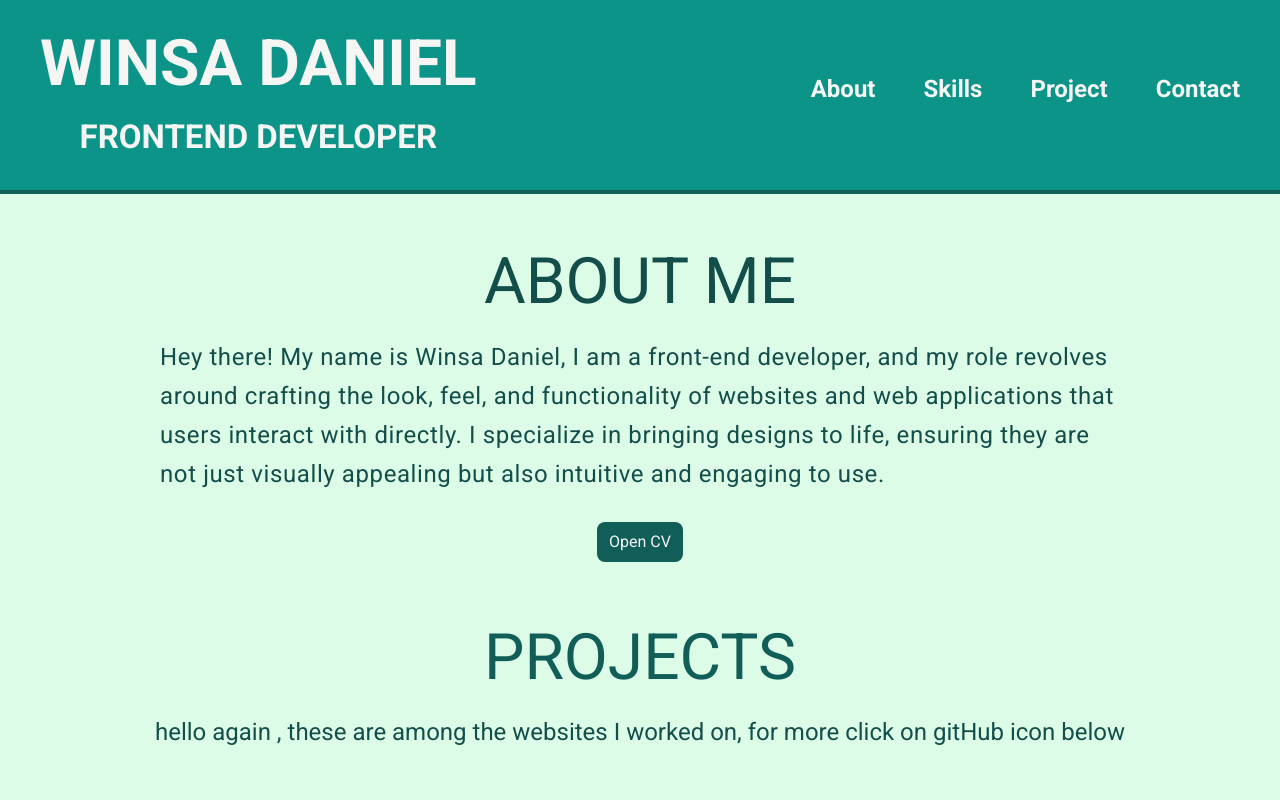
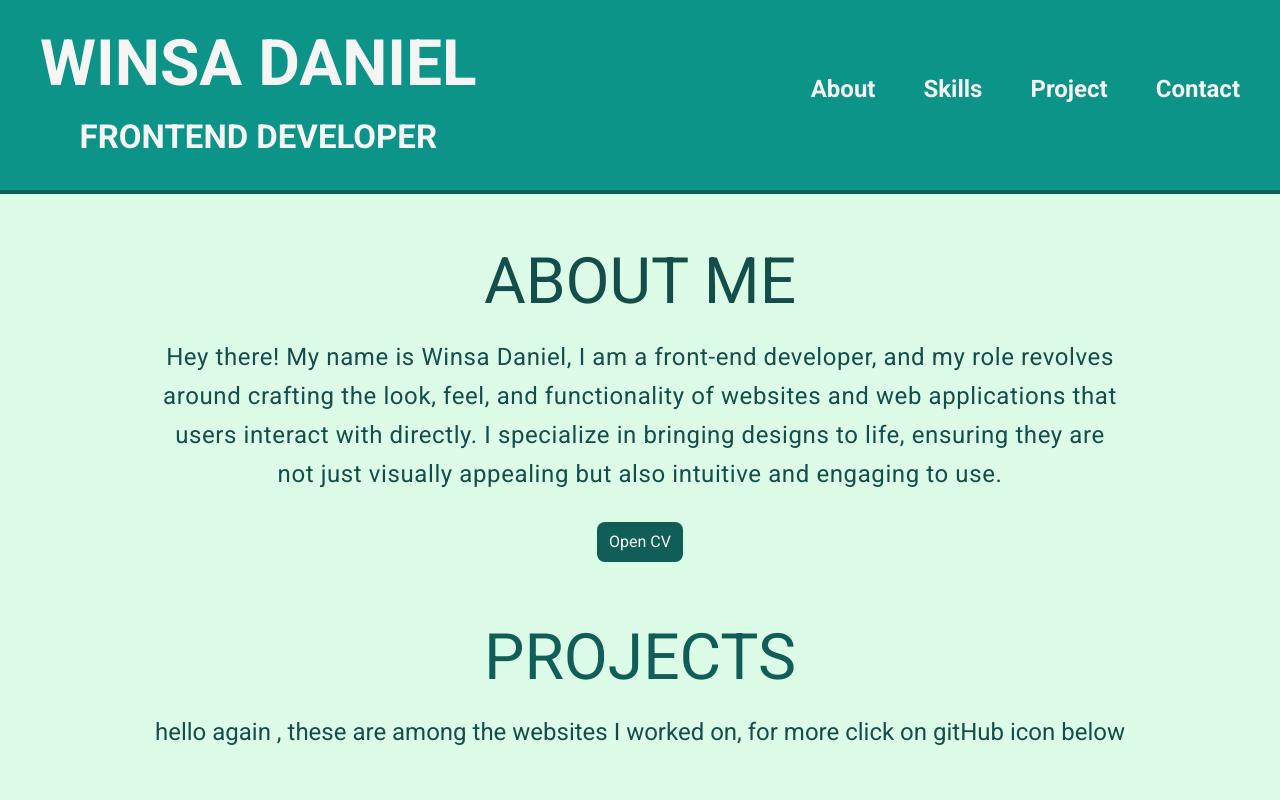
Before and after one commit to WinsaDaniel/winsa-portfolio, a React (Vite) app: page / in a window 1280 px wide. Shown: the top 800 px of the page. Built offline with nearby package versions, Linux system fonts and the light colour scheme; some icons are missing; a web font is replaced by a local one.

Commit message:
some changes

```diff
--- a/src/App.jsx
+++ b/src/App.jsx
@@ -94,7 +94,7 @@ function App() {
             ABOUT ME{" "}
           </h1>
           <div className="flex justify-center mb-4 ">
-            <p className="mx-auto max-w-[90%] text-sm space-x-0 gap-1 font-normal  tracking-wide   md:leading-relaxed md:max-w-[85%]  lg:max-w-[75%]  text-teal-900 ">
+            <p className="mx-auto max-w-[90%] text-sm space-x-0 gap-1 font-normal  tracking-wide   md:leading-relaxed md:max-w-[85%]  lg:max-w-[75%]  text-teal-900 text-center ">
               Hey there! My name is Winsa Daniel, I am a front-end developer,
               and my role revolves around crafting the look, feel, and
               functionality of websites and web applications that users interact
```
